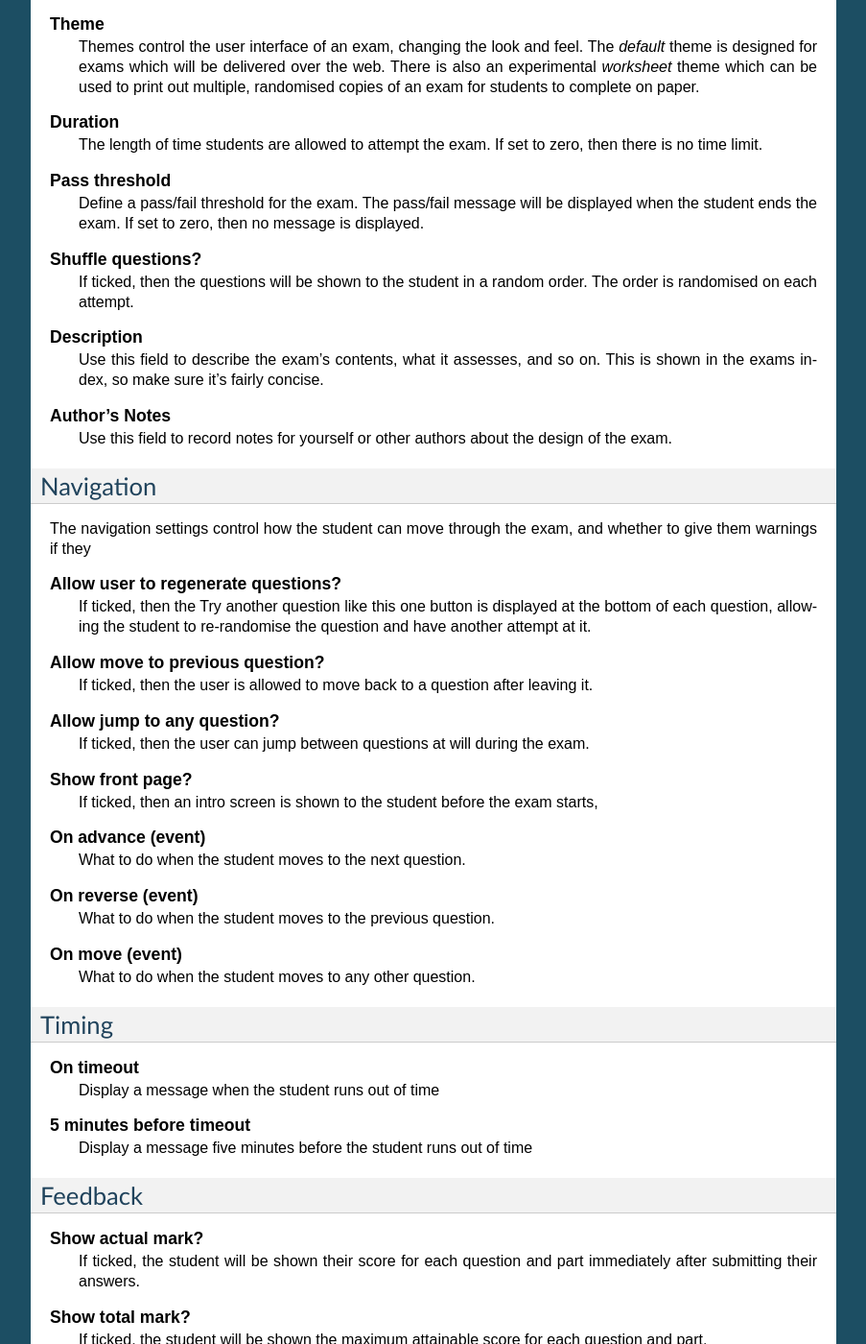
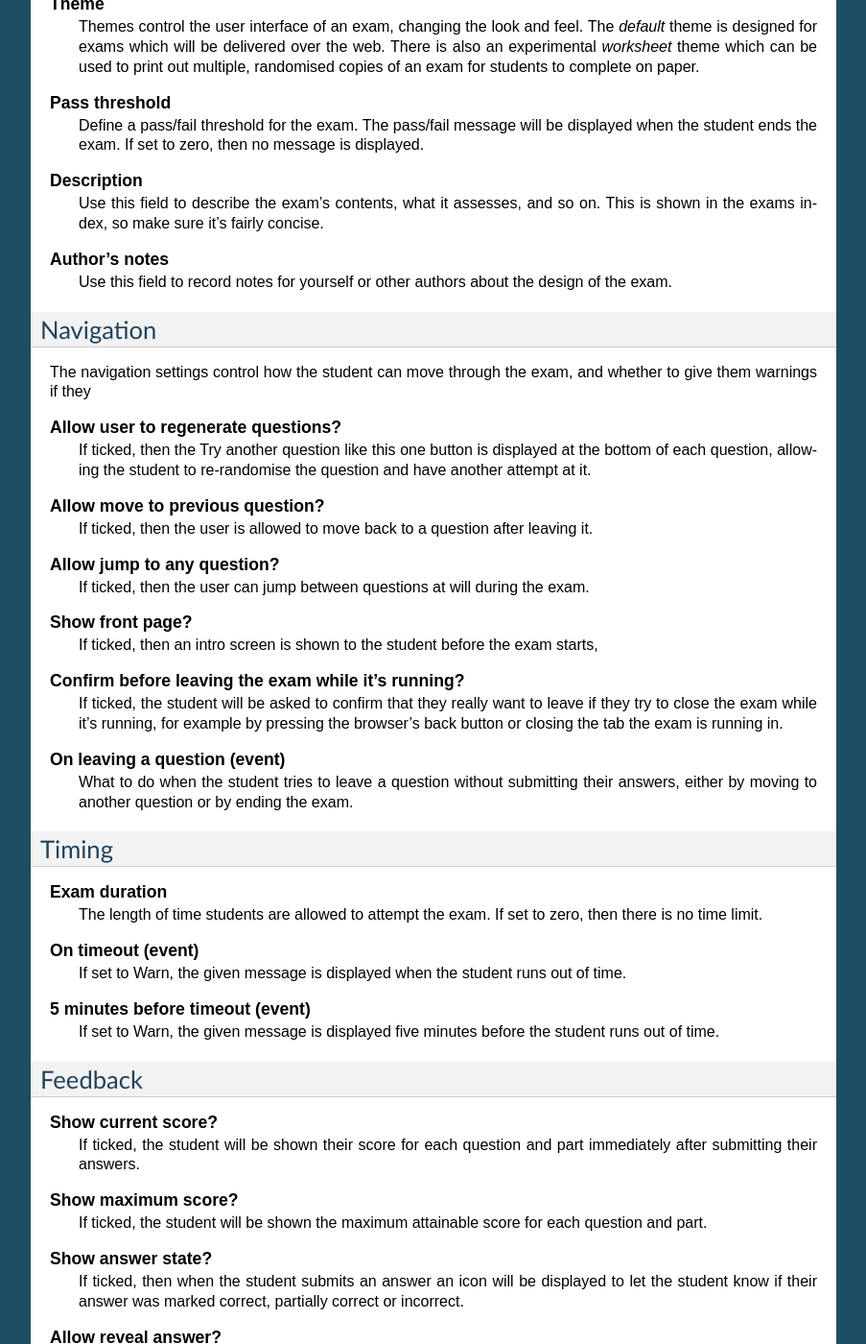
Before and after one commit to numbas/editor-docs, a Sphinx documentation site: the page built from source/exam-reference.rst, in a window 1280 px wide and 1400 px high, scrolled down 761 px. Shown: the whole window at 96% size, without its empty margins (198-1101 px from the left). Built offline with Sphinx 7.4.7, drawn with Linux system fonts in a browser that asks for light colours; some of the changed text lies outside the part shown.

```diff
--- a/source/exam-reference.rst
+++ b/source/exam-reference.rst
@@ -27,29 +27,23 @@ Admin buttons
         * **SCORM package** - a compiled package of the exam with SCORM files included, so it can be uploaded to a VLE and communicate with its gradebook.
         * **source** - a plain-text representation of the exam, to be used with the Numbas command-line tools.
 
-Metadata
+General
 ========
 
 .. glossary::
-    Name
-        The name of the exam. This is shown to the student and used for searching within the editor, so make it something intelligible.
+    Exam name
+        This is shown to the student and used for searching within the editor, so make it something intelligible.
 
     Theme
         Themes control the user interface of an exam, changing the look and feel. The `default` theme is designed for exams which will be delivered over the web. There is also an experimental `worksheet` theme which can be used to print out multiple, randomised copies of an exam for students to complete on paper.
 
-    Duration
-        The length of time students are allowed to attempt the exam. If set to zero, then there is no time limit.
-
     Pass threshold
         Define a pass/fail threshold for the exam. The pass/fail message will be displayed when the student ends the exam. If set to zero, then no message is displayed.
-
-    Shuffle questions?
-        If ticked, then the questions will be shown to the student in a random order. The order is randomised on each attempt.
 
     Description
         Use this field to describe the exam's contents, what it assesses, and so on. This is shown in the exams index, so make sure it's fairly concise.
 
-    Author's Notes
+    Author's notes
         Use this field to record notes for yourself or other authors about the design of the exam.
 
 Navigation
@@ -70,34 +64,34 @@ The navigation settings control how the student can move through the exam, and w
     Show front page?
         If ticked, then an intro screen is shown to the student before the exam starts,
 
-    On advance (event)
-        What to do when the student moves to the next question.
+    Confirm before leaving the exam while it's running?
+        If ticked, the student will be asked to confirm that they really want to leave if they try to close the exam while it's running, for example by pressing the browser's back button or closing the tab the exam is running in.
 
-    On reverse (event)
-        What to do when the student moves to the previous question.
-
-    On move (event)
-        What to do when the student moves to any other question.
+    On leaving a question (event)
+        What to do when the student tries to leave a question without submitting their answers, either by moving to another question or by ending the exam.
 
 
 Timing
 ======
 
 .. glossary::
-    On timeout
-        Display a message when the student runs out of time
+    Exam duration
+        The length of time students are allowed to attempt the exam. If set to zero, then there is no time limit.
 
-    5 minutes before timeout
-        Display a message five minutes before the student runs out of time
+    On timeout (event)
+        If set to :guilabel:`Warn`, the given message is displayed when the student runs out of time.
+
+    5 minutes before timeout (event)
+        If set to :guilabel:`Warn`, the given message is displayed five minutes before the student runs out of time.
 
 Feedback
 ========
 
 .. glossary::
-    Show actual mark?
+    Show current score?
         If ticked, the student will be shown their score for each question and part immediately after submitting their answers.
 
-    Show total mark?
+    Show maximum score?
         If ticked, the student will be shown the maximum attainable score for each question and part.
 
     Show answer state?
@@ -112,10 +106,14 @@ Feedback
 Events
 ======
 
-Some of the properties described above are marked as *events*. These all have the same structure: an *action* setting which determines how to react to the event, and a *message* to display to the student when appropriate.
+Some of the properties described above are marked as *events*. These all have the same structure: an :guilabel:`action` setting which determines how to react to the event, and a :guilabel:`message` to display to the student when appropriate.
 
 Questions
 =========
+
+.. glossary::
+    Shuffle questions?
+        If ticked, then the questions will be shown to the student in a random order. The order is randomised on each attempt.
 
 Select the questions to be included in the exam by searching for them in the box on the right-hand side and clicking the plus icon on questions you wish to use.
 
```
Also changed, not shown: source/question-parts.rst (+93 -64 lines), source/question-reference.rst (+15 -19 lines).
